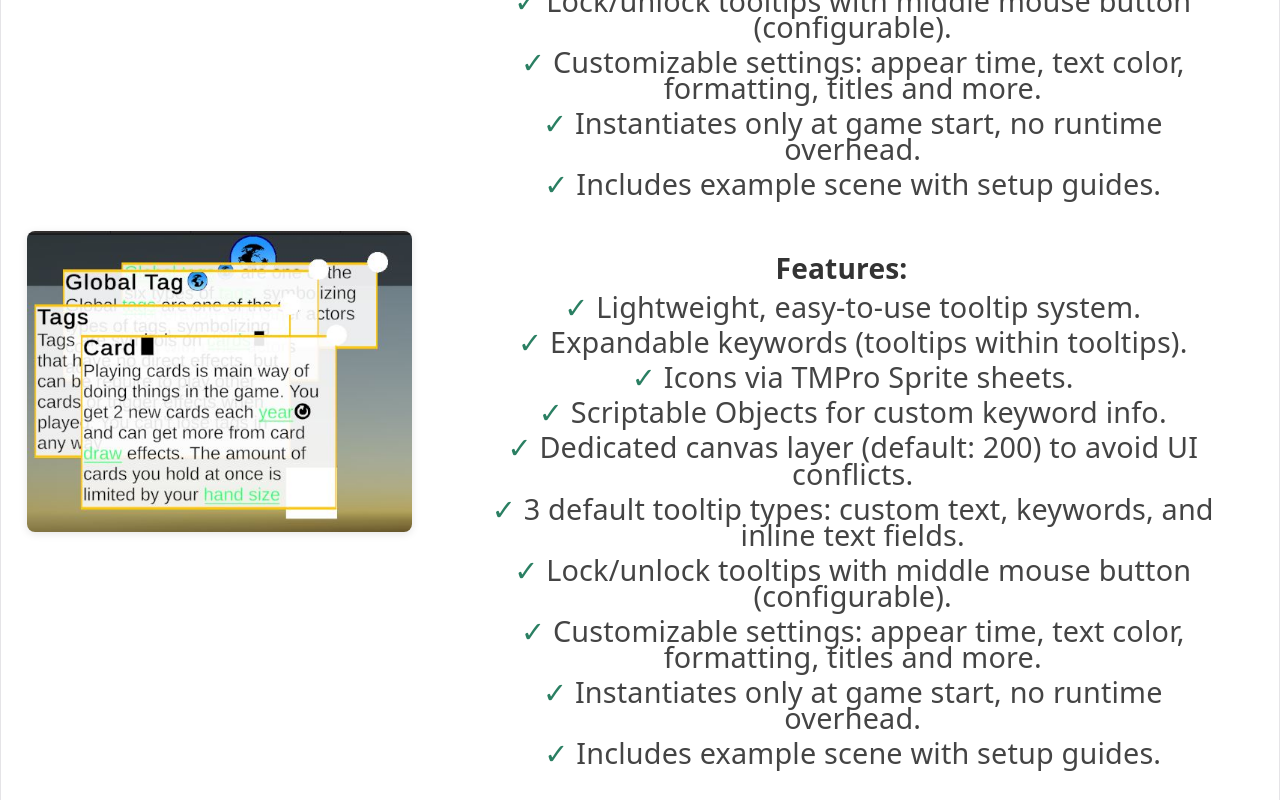
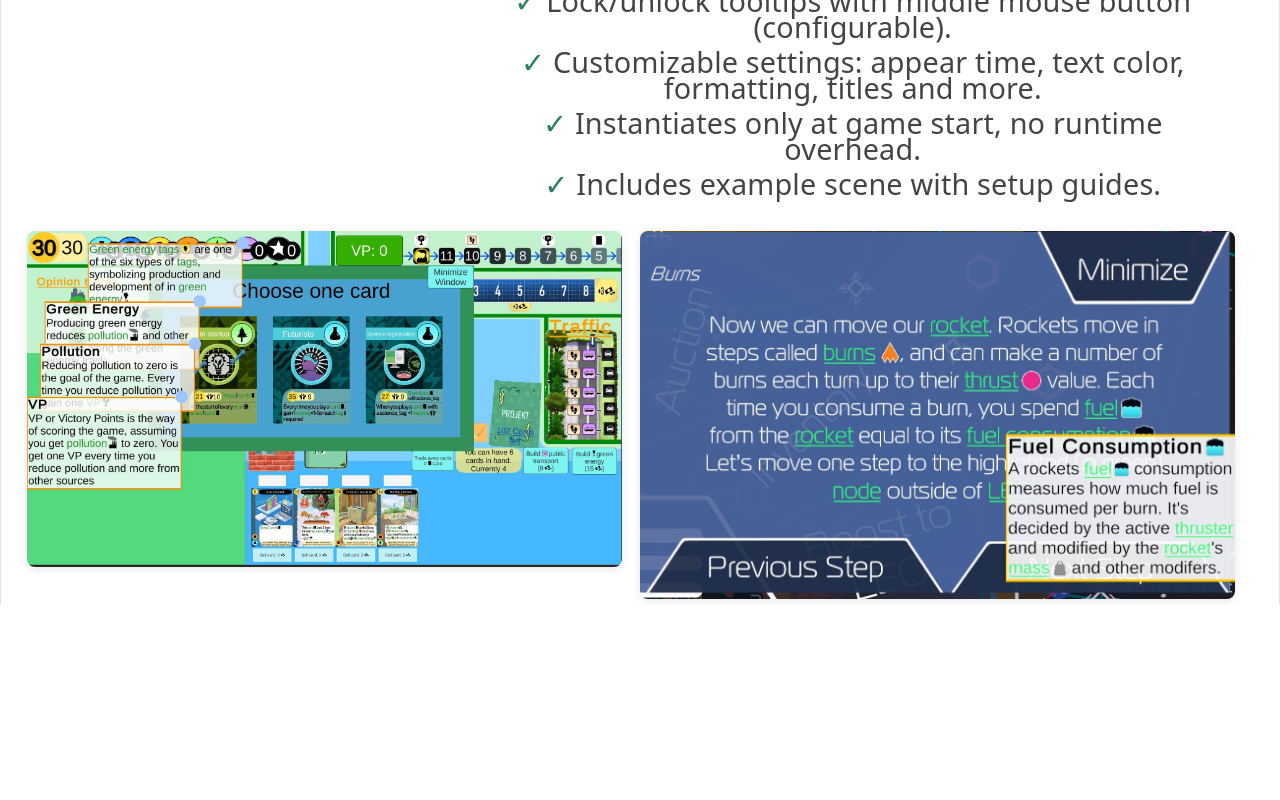
Before and after one commit to Acasez/acasez.github.io, a React (Vite) app: page /EdvinsNestedTooltips in a window 1280 px wide. Shown: the part 1118-1918 px from the top of the page. After the commit the page ends 1723 px from the top, so only its background shows below. Built offline with nearby package versions, Linux system fonts and the light colour scheme.

Commit message:
Double image rows

```diff
--- a/src/Subpages/NestedTooltips.tsx
+++ b/src/Subpages/NestedTooltips.tsx
@@ -1,3 +1,4 @@
+import PortfolioDoubleImageRow from "../components/PortfolioDoubleImageRow";
 import PortfolioListRow from "../components/PortfolioListRow";
 import PortfolioRow from "../components/PortfolioOverviewRow";
 import PortfolioRowFrame from "../components/PortfolioRowFrame";
@@ -40,22 +41,11 @@ export default function EdvinsNestedTooltips() {
         />
       </PortfolioRowFrame>
       <PortfolioRowFrame reverse={false}>
-        <PortfolioListRow //Edvins Nested Tooltips
-          imageLocation="src/Images/EdvinsLayeredTooltips/TooltipsExample.JPG"
-          altText="Example of nested tooltips"
-          listHeader="Features"
-          listContent={[
-            "Lightweight, easy-to-use tooltip system.",
-            "Expandable keywords (tooltips within tooltips).",
-            "Icons via TMPro Sprite sheets.",
-            "Scriptable Objects for custom keyword info.",
-            "Dedicated canvas layer (default: 200) to avoid UI conflicts.",
-            "3 default tooltip types: custom text, keywords, and inline text fields.",
-            "Lock/unlock tooltips with middle mouse button (configurable).",
-            "Customizable settings: appear time, text color, formatting, titles and more.",
-            "Instantiates only at game start, no runtime overhead.",
-            "Includes example scene with setup guides.",
-          ]}
+        <PortfolioDoubleImageRow //Edvins Nested Tooltips
+          imageLocationOne="src/Images/EdvinsLayeredTooltips/Chain of Tooltips.JPG"
+          altTextOne="Example of nested tooltips"
+          imageLocationTwo="src/Images/EdvinsLayeredTooltips/LotsATooltip.JPG"
+          altTextTwo="Example of nested tooltips"
         />
       </PortfolioRowFrame>
     </>
--- a/src/components/PortfolioDoubleImageRow.tsx
+++ b/src/components/PortfolioDoubleImageRow.tsx
@@ -3,30 +3,33 @@ import "../CSS/ProjectLinks.css";
 import "../CSS/ProjectTags.css";
 
 interface PortFolioProps {
-  imageLocation?: string;
-  altText: string;
-  listHeader: string;
-  listContent: string[];
+  imageLocationOne: string;
+  altTextOne: string;
+  imageLocationTwo: string;
+  altTextTwo: string;
 }
 
 export default function PortfolioRow({
-  imageLocation,
-  altText,
-  listHeader,
-  listContent,
+  imageLocationOne,
+  altTextOne,
+  imageLocationTwo,
+  altTextTwo,
 }: PortFolioProps) {
   return (
     <>
       <div className="portfolio-image">
-        <img src={imageLocation} alt={altText} className="portfolio-image" />
+        <img
+          src={imageLocationOne}
+          alt={altTextOne}
+          className="portfolio-image"
+        />
       </div>
-      <div className="portfolio-description">
-        <h3>{listHeader}:</h3>
-        <ul>
-          {listContent.map((listEntry) => (
-            <li>{listEntry}</li>
-          ))}
-        </ul>
+      <div className="portfolio-image">
+        <img
+          src={imageLocationTwo}
+          alt={altTextTwo}
+          className="portfolio-image"
+        />
       </div>
     </>
   );
```
